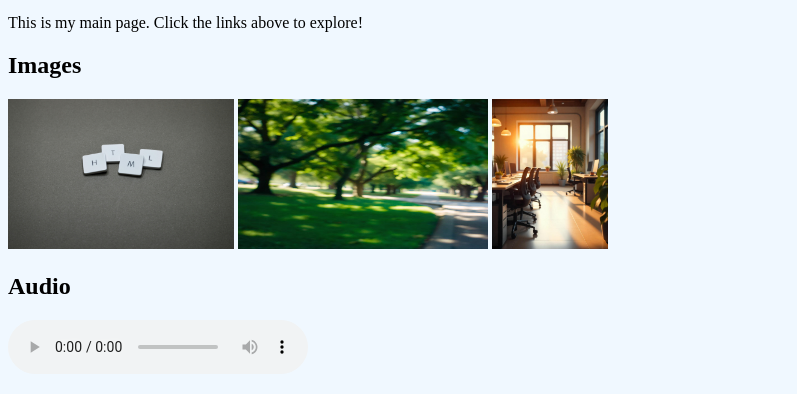
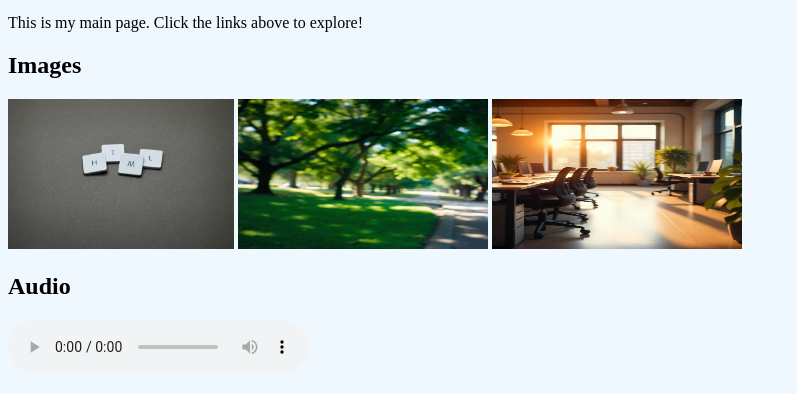
Before and after one commit to Alan-03-Gbf/Project-1, a plain HTML site: page index.html in a window 1280 px wide. Shown: the part 154-548 px from the top of the page, without its empty margins (0-797 px from the left). Drawn offline with Linux system fonts and the light colour scheme.

Commit message:
Update index.html

```diff
--- a/index.html
+++ b/index.html
@@ -5,7 +5,7 @@
   <meta name="viewport" content="width=device-width, initial-scale=1.0">
   <title>Alan's Website</title>
 </head>
-<body bgcolor="aliceblue">
+<body bgcolor="#f0f8ff">
 
   <h1>Welcome to My Website</h1>
 
@@ -20,8 +20,8 @@
 
   <h2>Images</h2>
   <img src="pexels-padrinan-1591061.jpg" alt="image 1 width="250" height="150">
-  <img src="freepik__the-style-is-candid-image-photography-with-natural__90864.png"alt="forest street"width="250" height="150">
-  <img src="freepik__the-style-is-candid-image-photography-with-natural__90863.png" alt="width="250" height="150">
+  <img src="freepik__the-style-is-candid-image-photography-with-natural__90864.png" alt="forest street" width="250" height="150">
+  <img src="freepik__the-style-is-candid-image-photography-with-natural__90863.png" alt="Look" width="250" height="150">
 
   <h2>Audio</h2>
   <audio controls>
```
